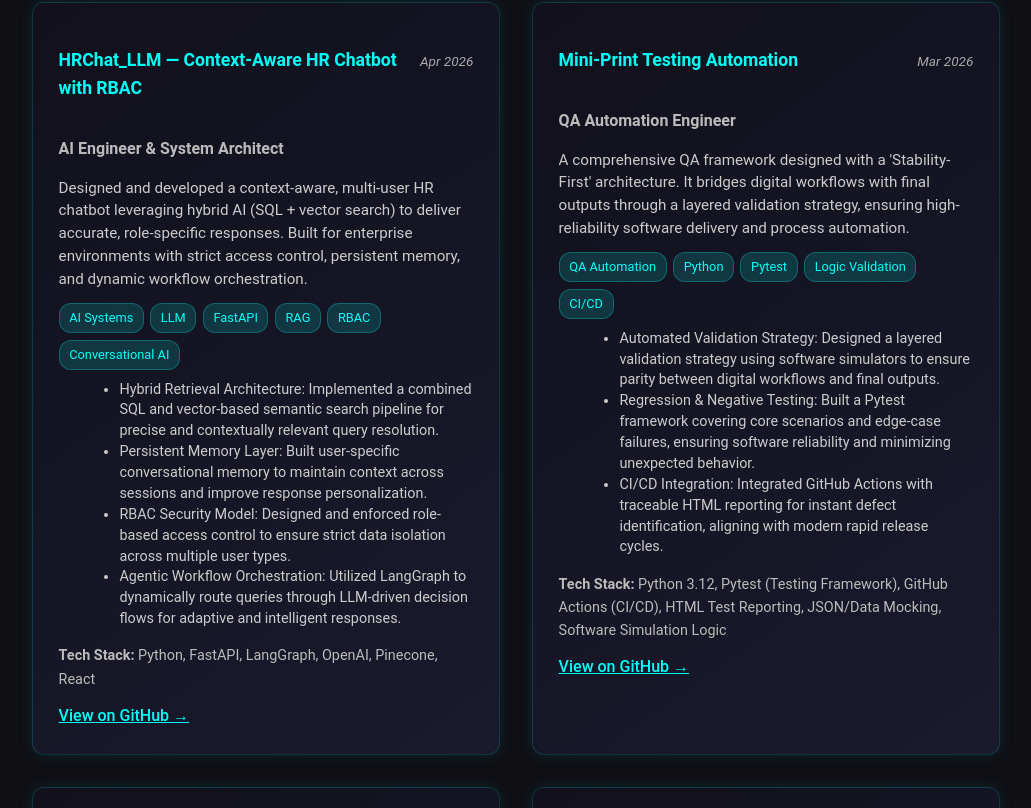
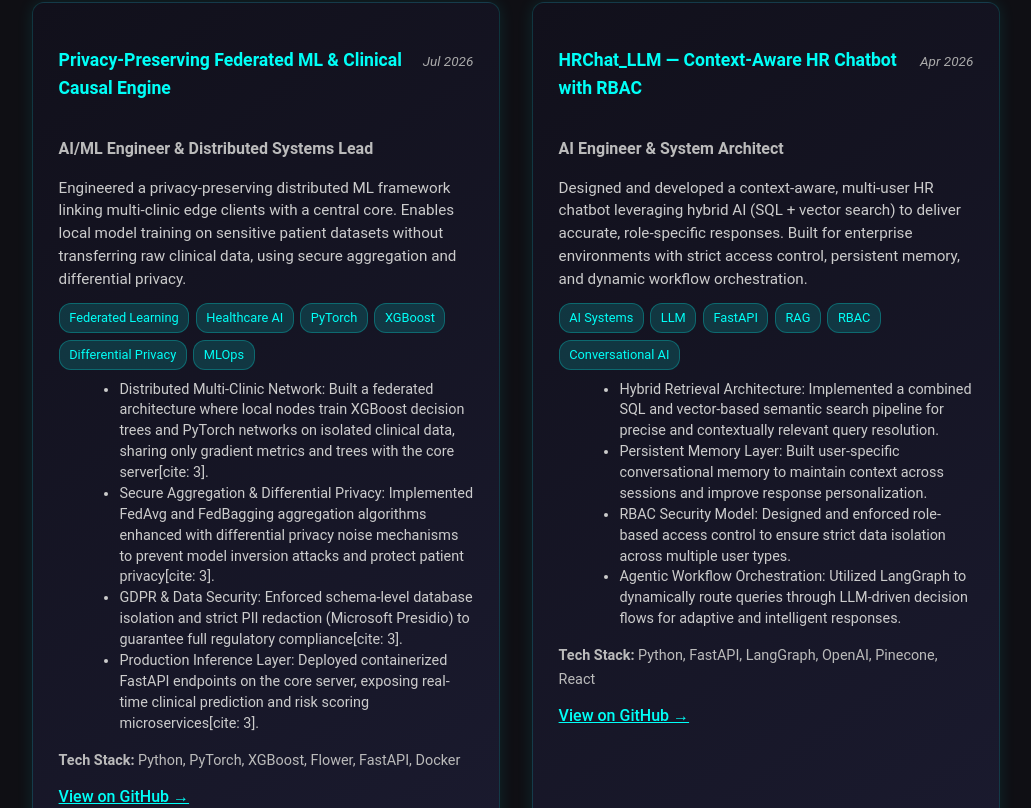
Before and after one commit to abhisakh/Advance_Portfolio, a React (Vite) app in the folder portfolio/: page /ai-projects in a window 1280 px wide. Shown: the part 732-1540 px from the top of the page, without its empty margins (176-1207 px from the left). Built offline with nearby package versions, Linux system fonts and the light colour scheme.

Commit message:
Added Loretta AI/ML project

```diff
--- a/portfolio/src/data/profileData.js
+++ b/portfolio/src/data/profileData.js
@@ -189,7 +189,30 @@ experience: [
         },
     ],
   projectsdata: [
-        {
+    {
+        name: "Privacy-Preserving Federated ML & Clinical Causal Engine",
+        tags: ["Federated Learning", "Healthcare AI", "PyTorch", "XGBoost", "Differential Privacy", "MLOps"],
+        description:
+          "Engineered a privacy-preserving distributed ML framework linking multi-clinic edge clients with a central core. Enables local model training on sensitive patient datasets without transferring raw clinical data, using secure aggregation and differential privacy.",
+        techStack: [
+          "Python",
+          "PyTorch",
+          "XGBoost",
+          "Flower",
+          "FastAPI",
+          "Docker"
+        ],
+        role: "AI/ML Engineer & Distributed Systems Lead",
+        github: "Commercial / NDA Protected", // Private / Commercial Project (Protected by NDA)
+        timeline: "Jul 2026",
+        highlights: [
+          "Distributed Multi-Clinic Network: Built a federated architecture where local nodes train XGBoost decision trees and PyTorch networks on isolated clinical data, sharing only gradient metrics and trees with the core server[cite: 3].",
+          "Secure Aggregation & Differential Privacy: Implemented FedAvg and FedBagging aggregation algorithms enhanced with differential privacy noise mechanisms to prevent model inversion attacks and protect patient privacy[cite: 3].",
+          "GDPR & Data Security: Enforced schema-level database isolation and strict PII redaction (Microsoft Presidio) to guarantee full regulatory compliance[cite: 3].",
+          "Production Inference Layer: Deployed containerized FastAPI endpoints on the core server, exposing real-time clinical prediction and risk scoring microservices[cite: 3]."
+        ]
+      },
+      {
       name: "HRChat_LLM — Context-Aware HR Chatbot with RBAC",
       tags: ["AI Systems", "LLM", "FastAPI", "RAG", "RBAC", "Conversational AI"],
       description:
```
